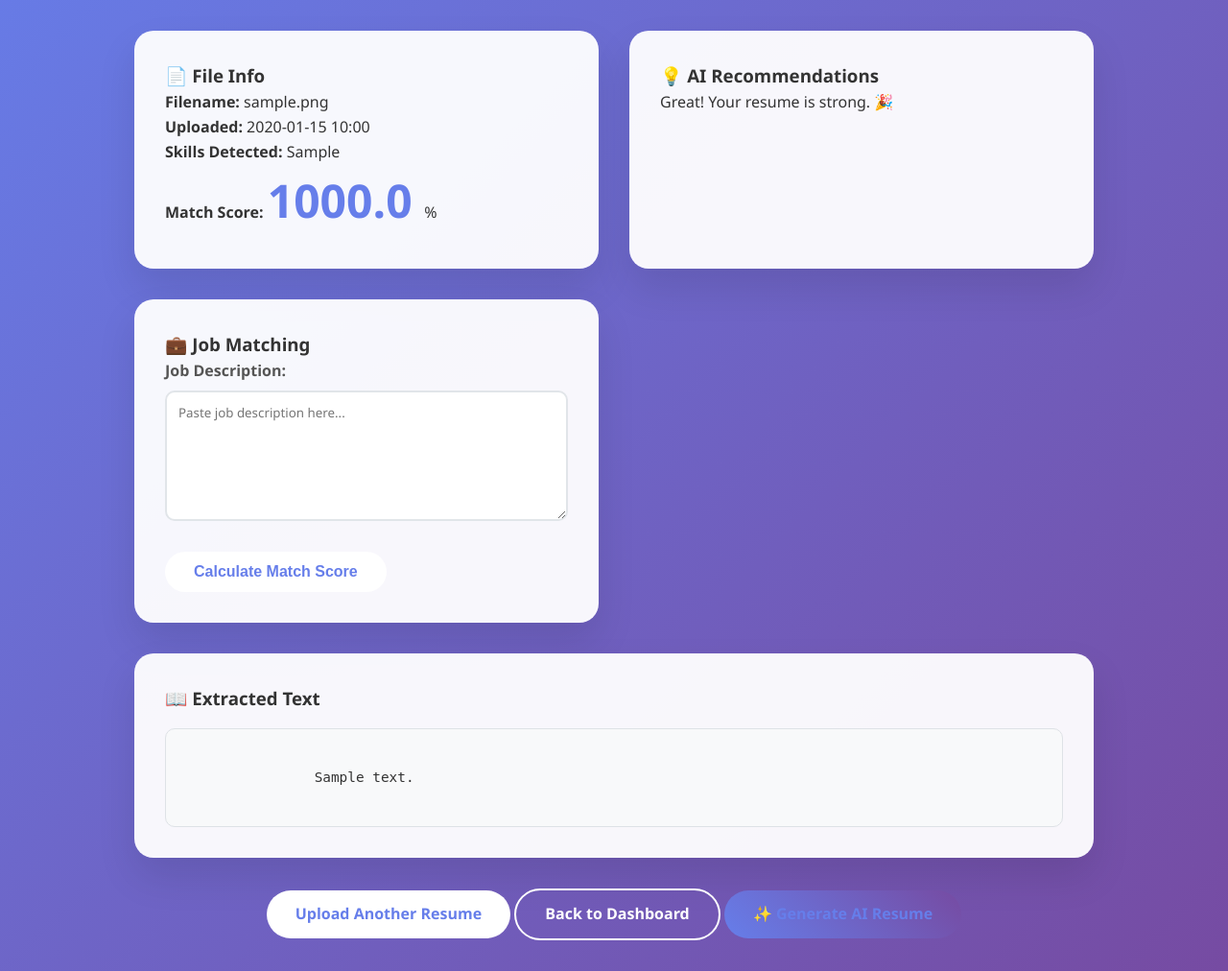
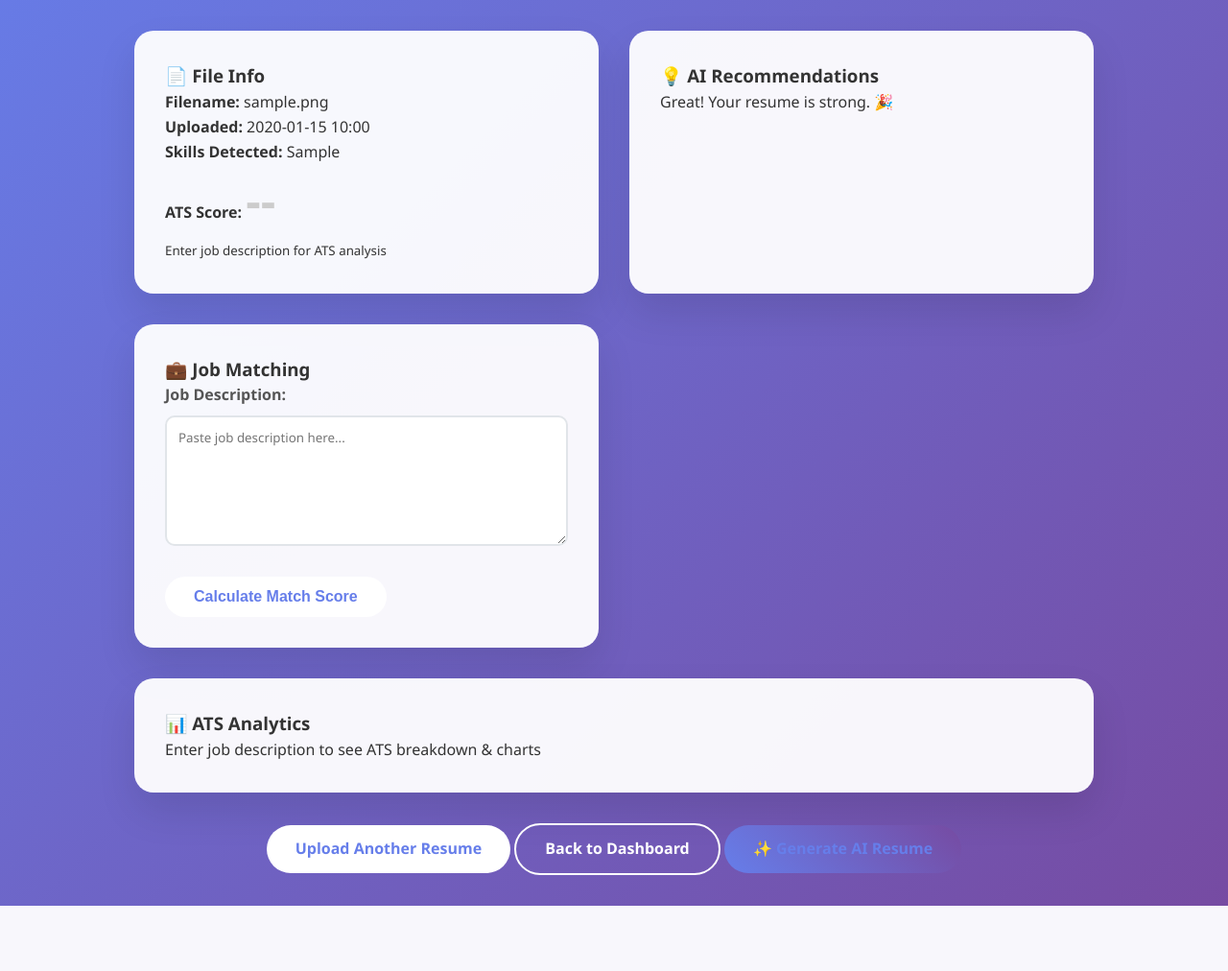
Before and after one commit to shlokmanin/ai-resume-screener, a Flask app: page /results in a window 1280 px wide. Shown: the part 150-1162 px from the top of the page at 96% size. After the commit the page ends 1094 px from the top, so only its background shows below. Run offline with Flask 3, Linux system fonts and the light colour scheme; a user stored in the database is signed in; tables that the repository leaves empty hold one stand-in row (values such as "Sample post"); some libraries are stand-ins or nearby versions.

Commit message:
final update: ATS system + charts + AI generator

```diff
--- a/app.py
+++ b/app.py
@@ -199,9 +199,48 @@ def results_detail(resume_id):
             tfidf_matrix = vectorizer.fit_transform(documents)
             tfidf_score = cosine_similarity(tfidf_matrix[0:1], tfidf_matrix[1:2])[0][0]
 
-            # Final Combined Score
-            final_score = (0.7 * keyword_score + 0.3 * tfidf_score) * 100
-            match_score = round(final_score, 2)
+# ATS Score Breakdown (lightweight)
+            # Skills Match (40%)
+            job_skills = set(['python', 'java', 'sql', 'javascript', 'react', 'aws', 'docker', 'git', 'ml', 'data'])
+            resume_skills = set(resume.skills.lower().split(', ') if resume.skills else [])
+            skills_matched = len(job_skills.intersection(resume_skills))
+            skills_match = min((skills_matched / len(job_skills)) * 100, 100) if job_skills else 0
+
+            # Keyword Match (30%) - from existing
+            keyword_match = keyword_score * 100
+
+            # Project Relevance (20%)
+            project_rel = 80 if 'project' in resume_text.lower() or 'projects' in resume_text.lower() else 40
+
+            # Resume Quality (10%)
+            text_length = len(resume_text.split())
+            quality = min((text_length / 400) * 100, 100)
+
+            # Weighted ATS Score
+            ats_score = round(0.4 * skills_match + 0.3 * keyword_match + 0.2 * project_rel + 0.1 * quality, 1)
+
+            # Ranking
+            if ats_score > 85:
+                rank = "Excellent Match 🏆"
+                rank_color = "green"
+            elif ats_score > 70:
+                rank = "Good Match ✅"
+                rank_color = "blue"
+            elif ats_score > 50:
+                rank = "Needs Improvement ⚠️"
+                rank_color = "orange"
+            else:
+                rank = "Poor Match ❌"
+                rank_color = "red"
+
+            # Breakdown dict for frontend
+            breakdown = {
+                'skills': round(skills_match, 1),
+                'keywords': round(keyword_match, 1),
+                'projects': project_rel,
+                'quality': round(quality, 1),
+                'total': ats_score
+            }
 
 # Advanced AI Recommendations (limit to 7)
             recommendations = []
@@ -248,10 +287,10 @@ def results_detail(resume_id):
         resume.job_description = job_desc
         db.session.commit()
 
-        flash(f'Match score updated: {match_score}%', 'success')
-        return render_template('results.html', resume=resume, match_score=match_score, recommendations=recommendations)
+        flash(f'ATS Score: {ats_score}% - {rank}', 'success')
+        return render_template('results.html', resume=resume, ats_breakdown=breakdown, rank=rank, rank_color=rank_color, recommendations=recommendations)
 
-    return render_template('results.html', resume=resume)
+    return render_template('results.html', resume=resume, ats_breakdown=None)
 
 @login_required
 @app.route('/feedback', methods=['GET', 'POST'])
--- a/templates/results.html
+++ b/templates/results.html
@@ -12,11 +12,12 @@
             <p><strong>Filename:</strong> {{ resume.file_name }}</p>
             <p><strong>Uploaded:</strong> {{ resume.date_uploaded.strftime('%Y-%m-%d %H:%M') }}</p>
             <p><strong>Skills Detected:</strong> {{ resume.skills or 'Processing...' }}</p>
-            <p><strong>Match Score:</strong>
-                <span class="score-large">
-                    {% if resume.match_score %}{{ "%.1f"|format(resume.match_score * 100) }}{% else %}0.0{% endif %}
-                </span>%
-                {% if not resume.match_score %}<br><small>No job description provided yet.</small>{% endif %}
+<p><strong>ATS Score:</strong>
+                <span class="score-large" style="color: {% if rank_color %}{{ rank_color }}{% else %}#ccc{% endif %}">
+                    {% if ats_breakdown %}{{ ats_breakdown.total }}<small>%</small>{% else %}--{% endif %}
+                </span>
+                {% if rank %}<span style="font-size: 1.2rem; margin-left: 10px; padding: 5px 15px; background: {{ rank_color }}20; border-radius: 20px; font-weight: bold;">{{ rank }}</span>{% endif %}
+                {% if not ats_breakdown %}<br><small>Enter job description for ATS analysis</small>{% endif %}
             </p>
         </div>
 
@@ -46,10 +47,19 @@
         </div>
 
         <div class="result-card full-width">
-            <h3>📖 Extracted Text</h3>
-            <div class="extracted-text">
-                {{ resume.extracted_text or 'No text extracted yet' }}
+            <h3>📊 ATS Analytics {% if ats_breakdown %}({{ ats_breakdown.total }}%){% endif %}</h3>
+            {% if ats_breakdown %}
+            <div style="display: grid; grid-template-columns: repeat(auto-fit, minmax(200px, 1fr)); gap: 1rem; margin-bottom: 2rem;">
+                <div><strong>Skills:</strong> {{ ats_breakdown.skills }}%</div>
+                <div><strong>Keywords:</strong> {{ ats_breakdown.keywords }}%</div>
+                <div><strong>Projects:</strong> {{ ats_breakdown.projects }}%</div>
+                <div><strong>Quality:</strong> {{ ats_breakdown.quality }}%</div>
             </div>
+            <canvas id="atsPieChart" width="300" height="300"></canvas>
+            <canvas id="skillsBarChart" width="400" height="200" style="margin-top: 1rem;"></canvas>
+            {% else %}
+            <p>Enter job description to see ATS breakdown & charts</p>
+            {% endif %}
         </div>
     </div>
 
@@ -104,5 +114,36 @@
         grid-template-columns: 1fr;
     }
 }
+<script src="https://cdn.jsdelivr.net/npm/chart.js"></script>
+<script>
+{% if ats_breakdown %}
+const ctxPie = document.getElementById('atsPieChart').getContext('2d');
+new Chart(ctxPie, {
+    type: 'pie',
+    data: {
+        labels: ['Skills', 'Keywords', 'Projects', 'Quality'],
+        datasets: [{
+            data: [{{ ats_breakdown.skills }}, {{ ats_breakdown.keywords }}, {{ ats_breakdown.projects }}, {{ ats_breakdown.quality }}],
+            backgroundColor: ['#36A2EB', '#FF6384', '#FFCE56', '#4BC0C0']
+        }]
+    },
+    options: { responsive: true }
+});
+
+const ctxBar = document.getElementById('skillsBarChart').getContext('2d');
+new Chart(ctxBar, {
+    type: 'bar',
+    data: {
+        labels: ['Matched', 'Missing'],
+        datasets: [{
+            label: 'Skills',
+            data: [{{ ats_breakdown.skills }}, 100-{{ ats_breakdown.skills }}],
+            backgroundColor: ['#36A2EB', '#FF6384']
+        }]
+    },
+    options: { responsive: true, scales: { y: { beginAtZero: true, max: 100 } } }
+});
+{% endif %}
+</script>
 </style>
 {% endblock %}
```
Also changed, not shown: TODO_v2.md (added, +25 -0 lines).
